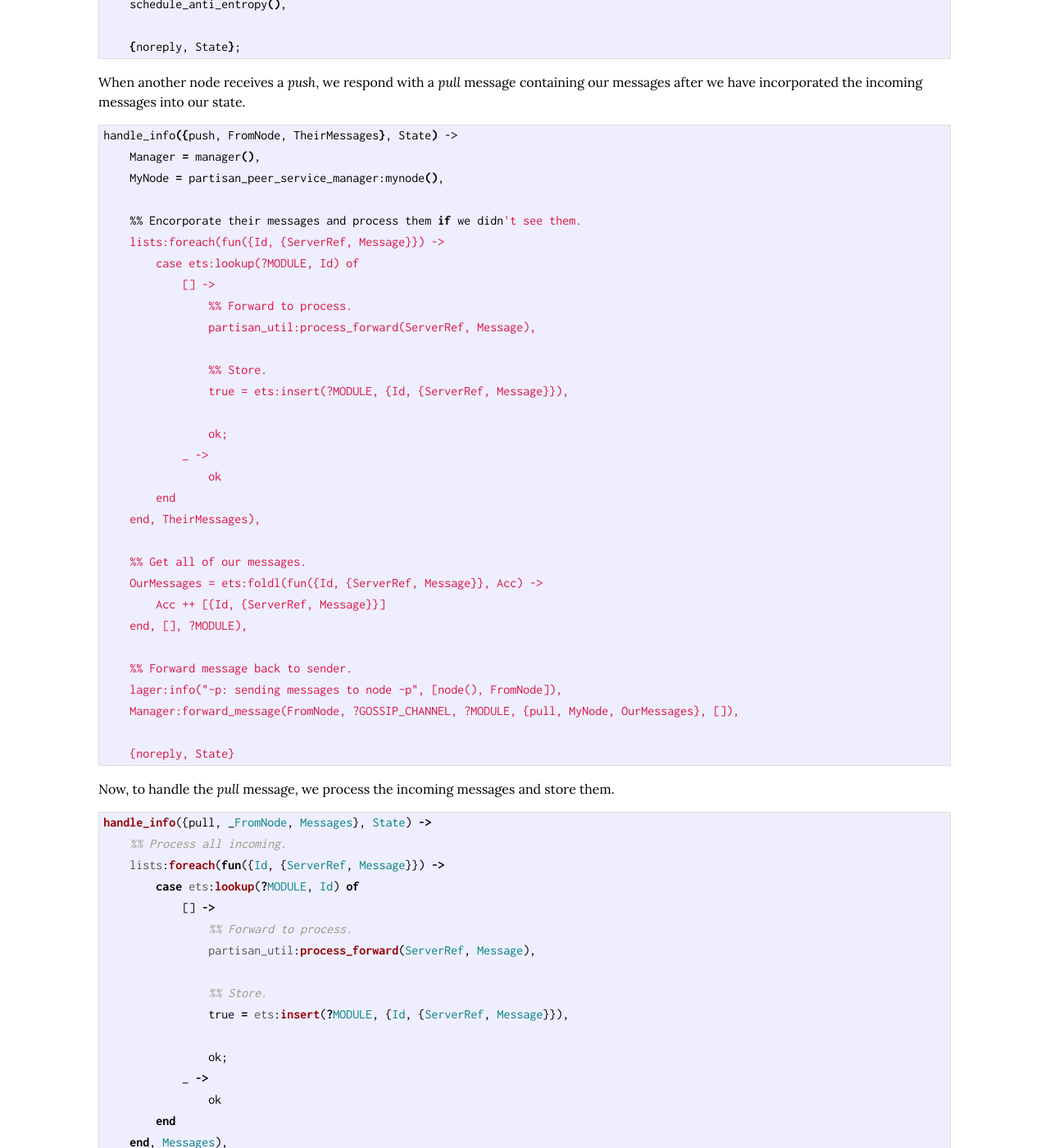
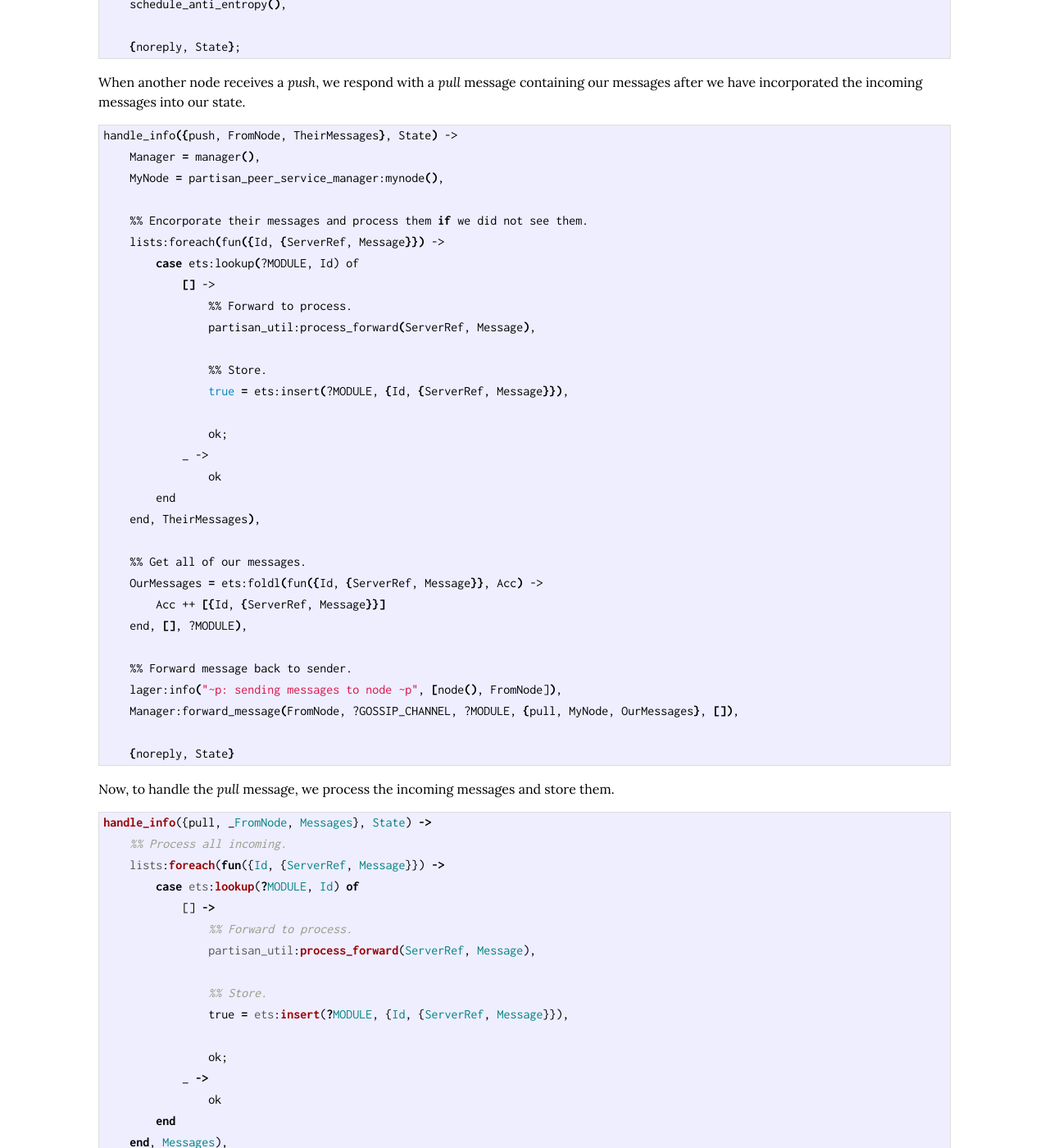
Before and after one commit to cmeiklejohn/cmeiklejohn.github.io, a Jekyll site: the page built from _posts/2019-04-20-fault-injection-reliable-broadcast.markdown, in a window 1280 px wide and 1400 px high, scrolled down 8148 px. Shown: the whole window at 82% size. Built offline with Jekyll 4.4.1, drawn with Linux system fonts in a browser that asks for light colours; some web fonts are replaced.

Commit message:
prototyping new article

```diff
--- a/_posts/2019-04-20-fault-injection-reliable-broadcast.markdown
+++ b/_posts/2019-04-20-fault-injection-reliable-broadcast.markdown
@@ -323,7 +323,7 @@
     Manager = manager(),
     MyNode = partisan_peer_service_manager:mynode(),
 
-    %% Encorporate their messages and process them if we didn't see them.
+    %% Encorporate their messages and process them if we did not see them.
     lists:foreach(fun({Id, {ServerRef, Message}}) ->
         case ets:lookup(?MODULE, Id) of
             [] ->
```
